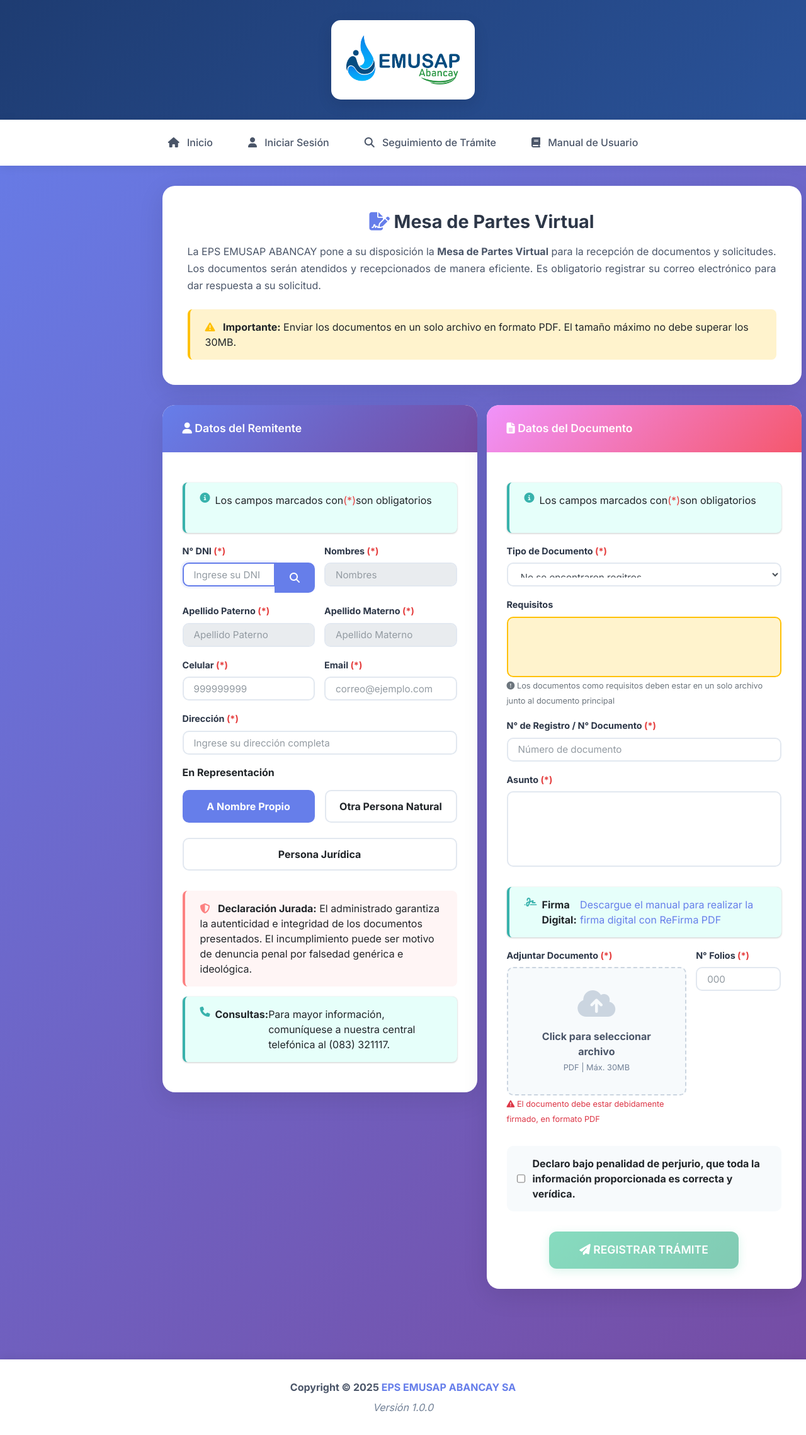
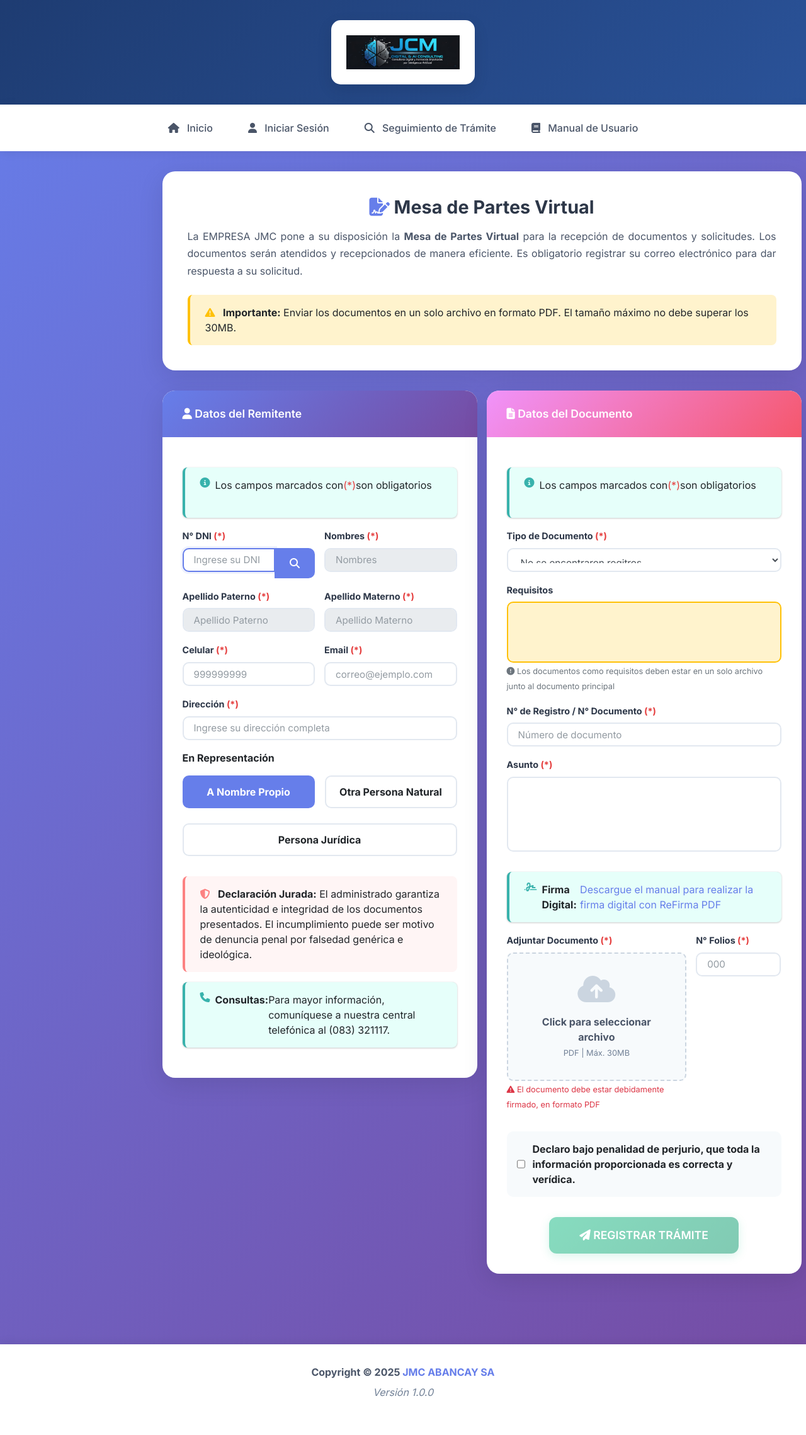
Before and after one commit to jersson14/TRAMITE_DOC, a PHP site: page /registrar.php in a window 1280 px wide. Shown: the whole page at 63% size. After the commit the page ends 2217 px from the top, so only its background shows below. Run offline with PHP 8.4, Linux system fonts and the light colour scheme; data that the repository does not hold is empty; some libraries are stand-ins or nearby versions.

Commit message:
se sube cambios par aventa

```diff
--- a/index.php
+++ b/index.php
@@ -9,7 +9,7 @@
 <head>
     <meta charset="utf-8">
     <meta name="viewport" content="width=device-width, initial-scale=1">
-    <title>Iniciar Sesión | EPS EMUSAP ABANCAY</title>
+    <title>Iniciar Sesión | SISTRAMITE DOC</title>
 
     <!-- Fonts -->
     <link rel="stylesheet" href="https://fonts.googleapis.com/css2?family=Inter:wght@300;400;500;600;700;800&display=swap">
@@ -17,7 +17,7 @@
     <link rel="stylesheet" href="https://cdnjs.cloudflare.com/ajax/libs/font-awesome/6.4.0/css/all.min.css">
     <!-- AdminLTE -->
     <link rel="stylesheet" href="plantilla/dist/css/adminlte.min.css">
-    <link rel="icon" href="img/emusap.jpg" type="image/jpg">
+    <link rel="icon" href="img/empre.jpg" type="image/jpg">
 
     <style>
         * {
@@ -442,7 +442,7 @@
         <!-- Left Side - Branding -->
         <div class="login-brand">
             <div class="brand-logo">
-                <img src="img/emusap.jpg" alt="EPS EMUSAP Logo">
+                <img src="img/empre.jpg" alt="JERSSON LOGO">
             </div>
             <h1 class="brand-title">Sistema de Trámite Documentario Web</h1>
             <p class="brand-subtitle">Gestión eficiente y moderna de documentos administrativos</p>
--- a/registrar.php
+++ b/registrar.php
@@ -3,7 +3,7 @@
 <head>
     <meta charset="utf-8">
     <meta name="viewport" content="width=device-width, initial-scale=1">
-    <title>Mesa de Partes Virtual | EPS EMUSAP ABANCAY</title>
+    <title>Mesa de Partes Virtual | JMC ABANCAY</title>
 
     <!-- Fonts -->
     <link rel="stylesheet" href="https://fonts.googleapis.com/css2?family=Inter:wght@300;400;500;600;700&display=swap">
@@ -13,7 +13,7 @@
     <link rel="stylesheet" href="plantilla/dist/css/adminlte.min.css">
     <!-- Select2 -->
     <link href="https://cdn.jsdelivr.net/npm/select2@4.1.0-rc.0/dist/css/select2.min.css" rel="stylesheet" />
-    <link rel="icon" href="img/emusap.jpg" type="image/jpg">
+    <link rel="icon" href="img/empre.jpg" type="image/jpg">
 
     <style>
         * {
@@ -371,7 +371,7 @@
     <div class="header-banner">
         <div class="container text-center">
             <div class="logo-container">
-                <img src="img/emusap.jpg" alt="EPS EMUSAP Logo">
+                <img src="img/empre.jpg" alt="JERSSON Logo">
             </div>
         </div>
     </div>
@@ -407,7 +407,7 @@
                         Mesa de Partes Virtual
                     </h1>
                     <p class="welcome-subtitle">
-                        La EPS EMUSAP ABANCAY pone a su disposición la <strong>Mesa de Partes Virtual</strong>
+                        La EMPRESA JMC pone a su disposición la <strong>Mesa de Partes Virtual</strong>
                         para la recepción de documentos y solicitudes. Los documentos serán atendidos y recepcionados
                         de manera eficiente. Es obligatorio registrar su correo electrónico para dar respuesta a su solicitud.
                     </p>
@@ -648,7 +648,7 @@
                     <strong>Copyright © 2025
                         <a href="" target="_blank"
                            style="color: #667eea; text-decoration: none;">
-                            EPS EMUSAP ABANCAY SA
+                            JMC ABANCAY SA
                         </a>
                     </strong>
                 </p>
```
Also changed, not shown: seguimiento.php (+5 -5 lines), view/index.php (+4 -4 lines), img/empre.jpg (added), 6 other files.
